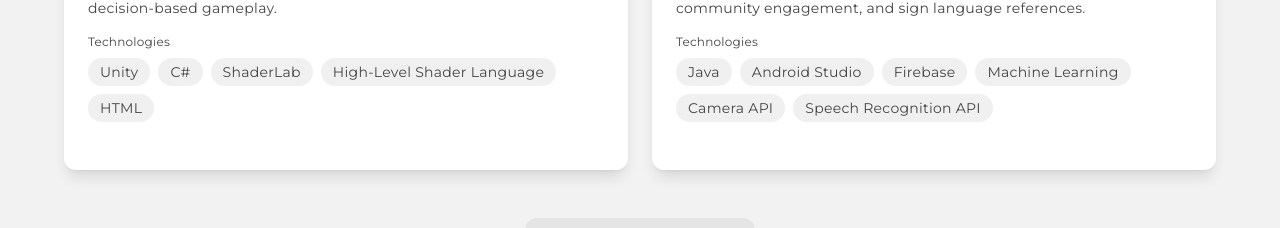
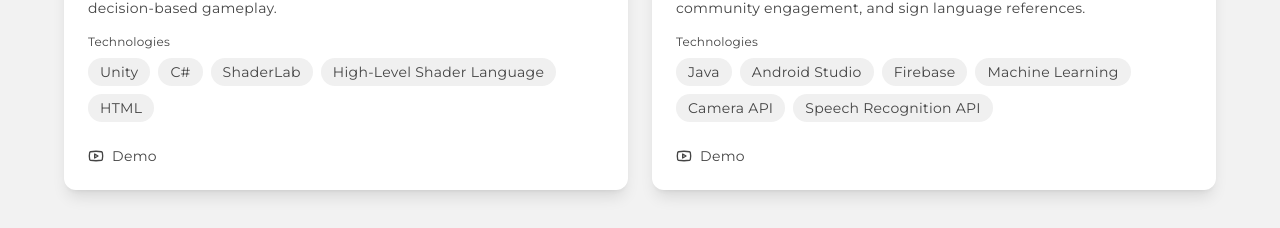
Before and after one commit to Koni-hub/My-Portfolio, a React (Vite) app: page / in a window 1280 px wide. Shown: the part 4491-4719 px from the top of the page. Built offline with nearby package versions, Linux system fonts and the light colour scheme; what tailwindcss-animated would draw is missing.

Commit message:
refactor: update project source links for improved accuracy and comment out NewYearCountdown component

```diff
--- a/src/constants/index.js
+++ b/src/constants/index.js
@@ -996,7 +996,7 @@ export const projects = [
     },
     technologies: "Unity, C#, ShaderLab, High-Level Shader Language, HTML",
     imageUrl: IngatImg,
-    links: { source: "#", website: "#" },
+    links: { source: "https://youtu.be/m0a-GA0Gdfk", website: "#" },
   },
   {
     title: {
@@ -1010,7 +1010,7 @@ export const projects = [
     technologies:
       "Java, Android Studio, Firebase, Machine Learning, Camera API, Speech Recognition API",
     imageUrl: bridgeXSignImg,
-    links: { source: "#", website: "#" },
+    links: { source: "https://youtu.be/q6gc7SaPXLw", website: "#" },
   },
   {
     title: {
--- a/src/pages/Home.jsx
+++ b/src/pages/Home.jsx
@@ -7,7 +7,7 @@ import Projects from "../components/Projects.jsx";
 import Contact from "../components/Contact.jsx";
 import Footer from "../components/Footer.jsx";
 import EducationWork from "../components/EducationWork.jsx";
-import NewYearCountdown from "../components/NewYearCountdown.jsx";
+// import NewYearCountdown from "../components/NewYearCountdown.jsx";
 
 const Home = () => {
   const [showScrollButton, setShowScrollButton] = useState(false);
```
